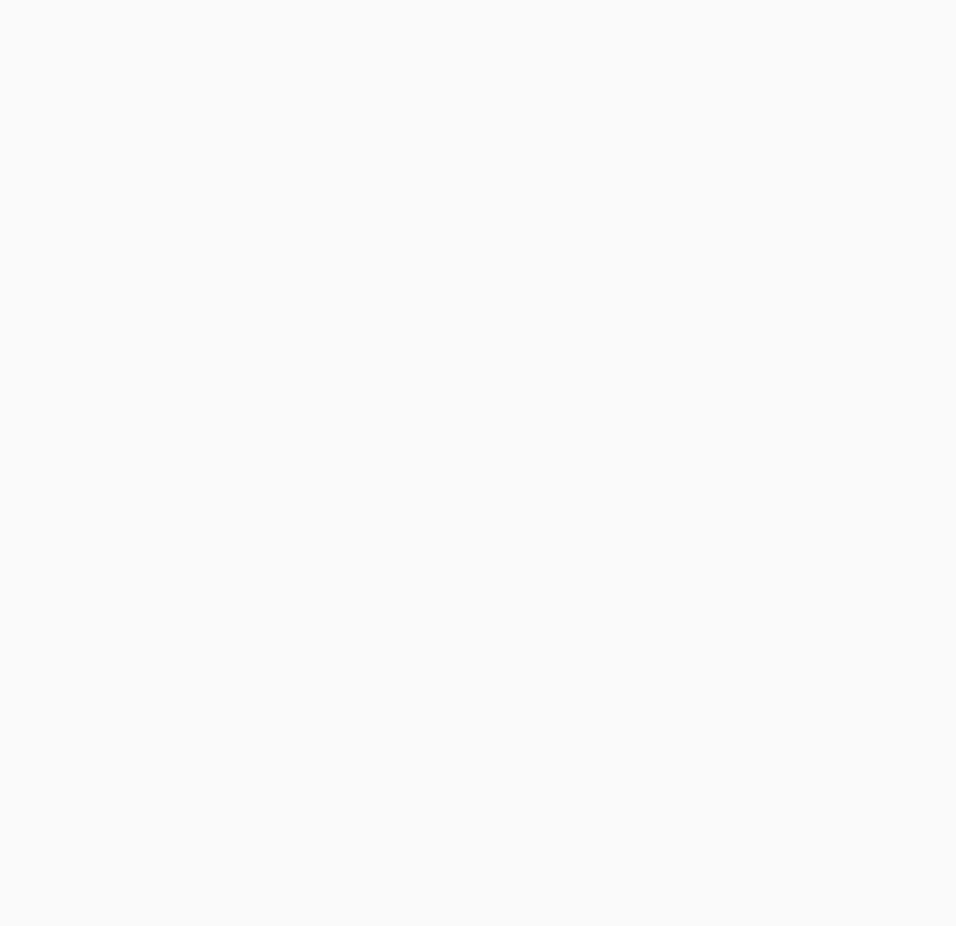
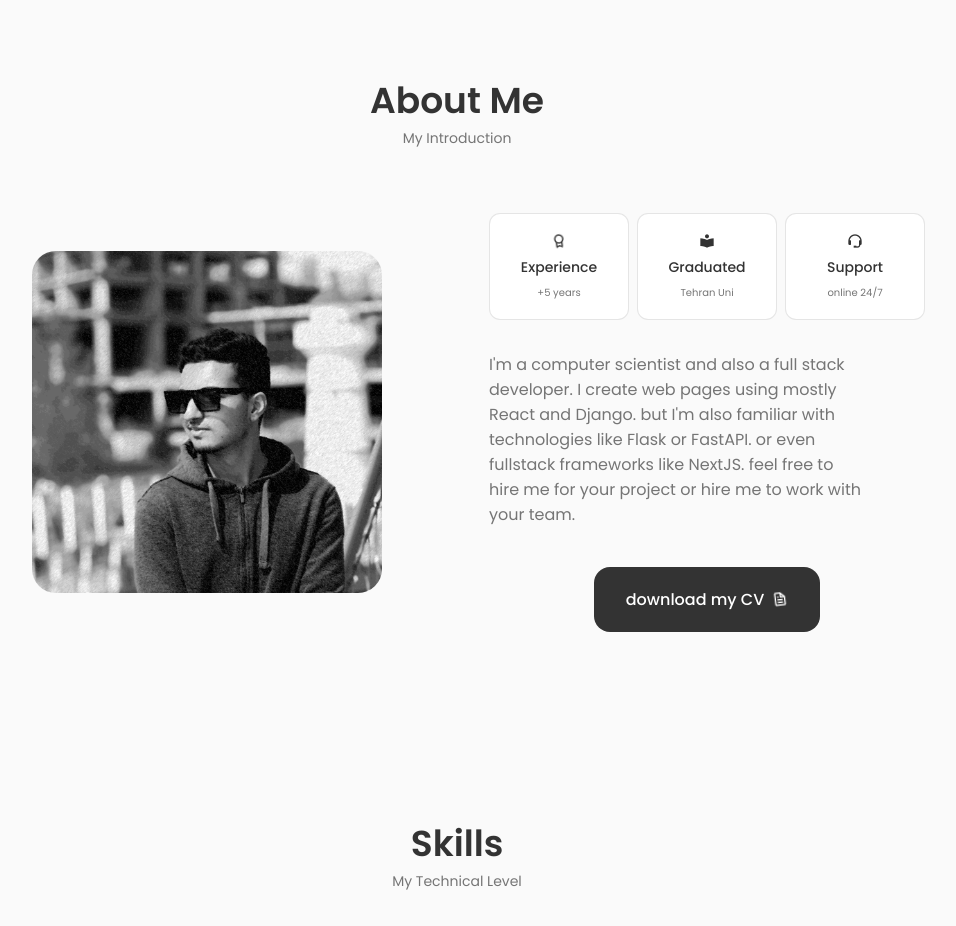
Before and after one commit to mhmdjavad-cs/react-resume, a React (Create React App) app: page / in a window 1280 px wide. Shown: the part 720-1646 px from the top of the page, without its empty margins (183-1139 px from the left). Before the commit the page ends 800 px from the top, so only its background shows below. Built offline with nearby package versions, Linux system fonts and the light colour scheme.

Commit message:
I just finished the about section

```diff
--- a/src/App.js
+++ b/src/App.js
@@ -1,6 +1,7 @@
 import Header from "./components/header/header";
 import Home from "./components/home/Home";
-
+import About from "./components/about/About"
+import Skills from "./components/skills/Skills"
 
 function App() {
   return <>
@@ -9,9 +10,12 @@ function App() {
 
     <main className="main">
       <Home/>
+      <About/>
+      <Skills/>
     </main>
 
   </>
 }
 
+
 export default App;
--- /dev/null
+++ b/src/components/about/About.jsx
@@ -0,0 +1,44 @@
+import '../../css/about.css';
+import AboutImg from '../../assets/profile-photo.png';
+import Info from './Info';
+
+
+function About(){
+
+    return (
+        <section className="about section" id="about">
+            <h2 className="section__title">
+                About Me
+            </h2>
+            <span className="section__subtitle">My Introduction</span>
+
+
+
+            <div className='about__container container grid'>
+                <img src={AboutImg} alt = "" className='about__img'/>
+
+                <div className='my-noname-div'>
+                    <div className="about__data">
+                        <Info />
+                    </div>
+
+                    <p className="about__description">
+                        I'm a computer scientist and also a full stack developer. I create web pages using mostly React and Django. but I'm also familiar with technologies like Flask or FastAPI. or even fullstack frameworks like NextJS. feel free to hire me for your project or hire me to work with your team.
+                    </p>
+
+                    <a href="hi" className="button button--flex cv__download">
+                        download my CV
+                        <i class='bx bx-file bx-tada' ></i>
+                    </a>
+                </div>
+
+            </div>
+
+
+
+
+        </section>
+    )
+}
+
+export default About;
--- /dev/null
+++ b/src/components/about/Info.jsx
@@ -0,0 +1,37 @@
+
+
+
+function Info(){
+
+
+    return (
+
+        <div className="about__info grid">
+
+            <div className="about__box">
+                <i class='bx bx-award bx-tada about__icon' ></i>
+                <h3 className="about__title">Experience</h3>
+                <span className="about__subtitle">+5 years</span>
+            </div>
+
+
+            <div className="about__box">
+                <i class='bx bxs-book-reader about__icon'></i>
+                <h3 className="about__title">Graduated</h3>
+                <span className="about__subtitle">Tehran Uni</span>
+            </div>
+
+
+            <div className="about__box">
+                <i class='bx bx-support about__icon' ></i>
+                <h3 className="about__title">Support</h3>
+                <span className="about__subtitle">online 24/7</span>
+            </div>
+
+        </div>
+
+    )
+
+}
+
+export default Info
--- /dev/null
+++ b/src/components/skills/Skills.jsx
@@ -0,0 +1,29 @@
+import '../../css/skills.css'
+
+
+
+function Skills(){
+
+
+    return (
+
+        <section className="section skills" id="skills">
+
+            <h2 className="section__title">
+                Skills
+            </h2>
+            <span className="section__subtitle">My Technical Level</span>
+
+
+
+
+        </section>
+
+    )
+
+
+}
+
+
+
+export default Skills
--- /dev/null
+++ b/src/css/about.css
@@ -0,0 +1,125 @@
+
+#about{
+    height: 100vh;
+    display: flex;
+    justify-content: center;
+    align-items: center;
+    flex-direction: column;
+}
+
+
+.about__container {
+    grid-template-columns: repeat(2, 1fr);
+    align-items: center;
+    column-gap: 4rem;
+}
+
+
+.about__img{
+    width: 350px;
+    border-radius: 1.5rem;
+    justify-self: center;
+}
+
+
+
+
+.about__info{
+    grid-template-columns: repeat(3, 140px);
+    gap: 0.5rem;
+    margin-bottom: var(--mb-2);
+}
+
+
+
+.about__box{
+    background-color: var(--container-color);
+    border: 1px solid rgba(0, 0, 0, 0.1);
+    border-radius: 0.7rem;
+    text-align: center;
+    padding: 1rem 1.25rem;
+}
+
+
+.about__icon{
+    font-size: var(--title-size);
+    color: var(--title-color);
+    margin-bottom: var(--mb-0-5);
+}
+
+
+.about__title{
+    font-size: var(--small-font-size);
+    font-weight: var(--font-medium);
+}
+
+
+
+.about__subtitle{
+    font-size: var(--tiny-font-size);
+}
+
+
+.about__description{
+    width: 436px;
+    padding:0 4rem 0 0;
+    margin-bottom: var(--mb-2-5);
+}
+
+
+.my-noname-div{
+    display: flex;
+    justify-content: center;
+    align-items: center;
+    flex-direction: column;
+}
+
+
+
+.cv__download i{
+    margin-left: 0.5rem;
+}
+
+
+
+@media screen and (max-width: 992px){
+    .about__container{
+        grid-template-columns: 1fr;
+    }
+    .about__description{
+        padding: 0;
+    }
+
+    #about{
+        margin-top: 10rem;
+    }
+
+    .my-noname-div{
+        padding-bottom: 4rem;
+    }
+
+}
+
+@media screen and (max-width: 768px) {
+
+}
+
+@media screen and (max-width: 576px) {
+}
+
+@media screen and (max-width: 460px) {
+
+    .about__description{
+        width: 300px;
+    }
+
+    .about__img{
+        width: 300px;
+    }
+
+    .about__info{
+        grid-template-columns: repeat(3, 110px);
+        gap: 0.5rem;
+    }
+
+}
--- a/src/css/home.css
+++ b/src/css/home.css
@@ -1,3 +1,11 @@
+
+#home{
+    display: flex;
+    height: 80vh;
+    justify-content: center;
+    align-items: center;
+}
+
 
 .home__content{
     grid-template-columns: 116px repeat(2, 1fr);
@@ -141,6 +149,10 @@
 }
 
 @media screen and (max-width: 768px) {
+    #home{
+        height: auto;
+    }
+
     .home__content{
         grid-template-columns: 0.5fr 3fr;
         padding-top: 3.5rem;
```
Also changed, not shown: src/css/skills.css (added).
